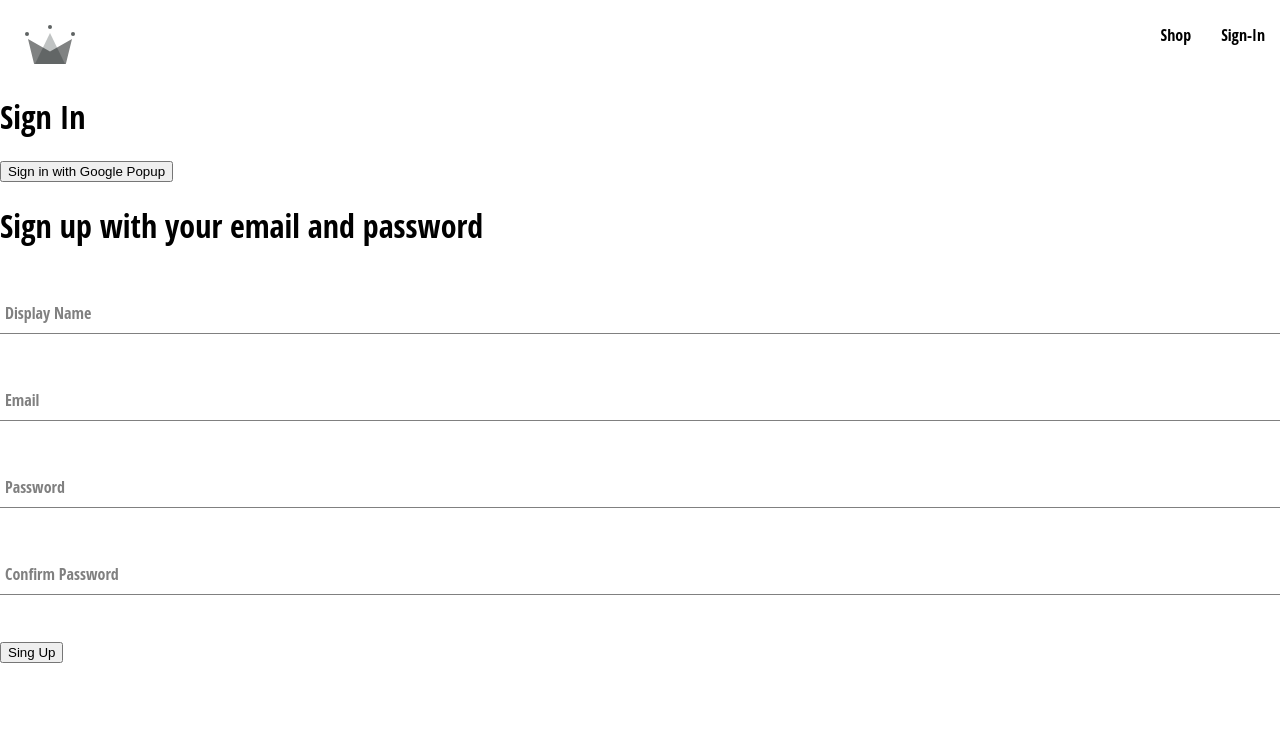
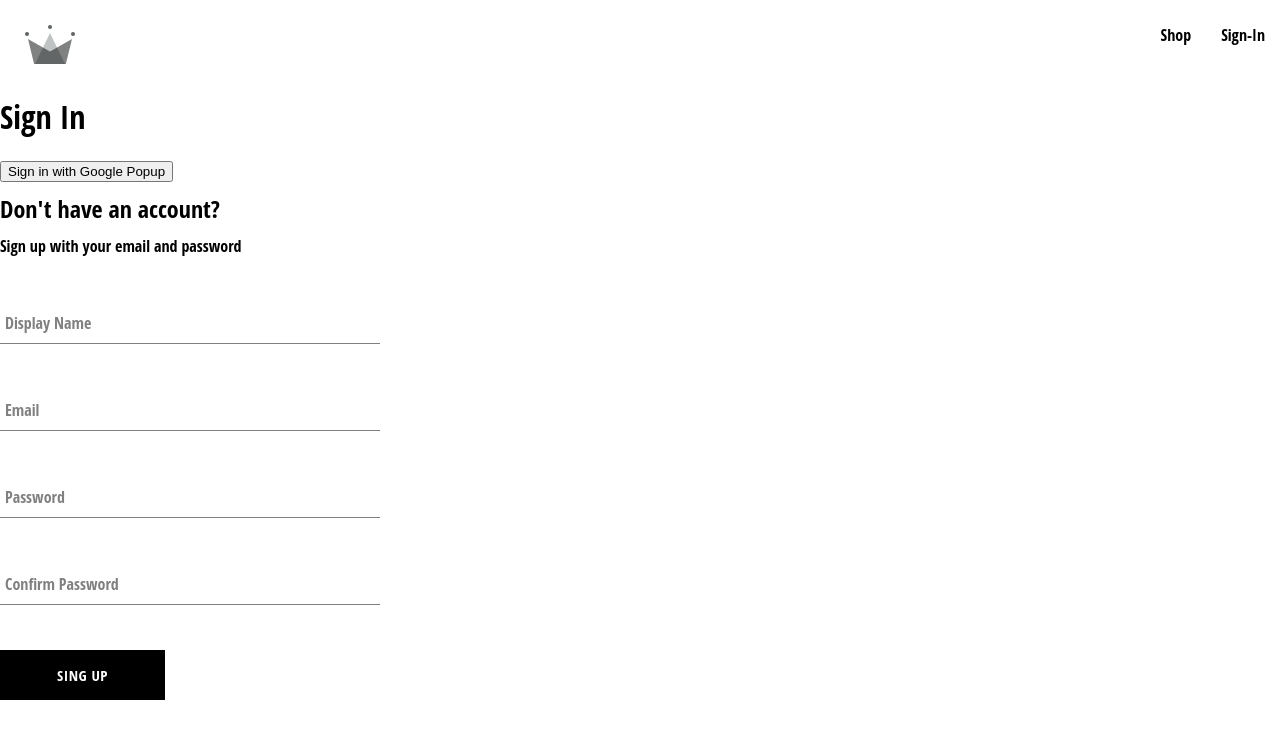
Before and after one commit to johnlundy94/capstone, a React (Create React App) app: page /sign-In in a window 1280 px wide. Shown: the top 738 px of the page. Built offline with nearby package versions, Linux system fonts and the light colour scheme.

Commit message:
Created a custom button component

```diff
--- /dev/null
+++ b/src/components/button/button.component.jsx
@@ -0,0 +1,19 @@
+import "./button.styles.scss";
+
+const BUTTON_TYPE_CLASSES = {
+  google: "google-sign-in",
+  inverted: "inverted",
+};
+
+const Button = ({ children, buttonType, ...otherProps }) => {
+  return (
+    <button
+      className={`button-container ${BUTTON_TYPE_CLASSES[buttonType]}`}
+      {...otherProps}
+    >
+      {children}
+    </button>
+  );
+};
+
+export default Button;
--- /dev/null
+++ b/src/components/button/button.styles.scss
@@ -0,0 +1,46 @@
+.button-container {
+  min-width: 165px;
+  width: auto;
+  height: 50px;
+  letter-spacing: 0.5px;
+  line-height: 50px;
+  padding: 0 35px 0 35px;
+  font-size: 15px;
+  background-color: black;
+  color: white;
+  text-transform: uppercase;
+  font-family: 'Open Sans Condensed';
+  font-weight: bolder;
+  border: none;
+  cursor: pointer;
+  display: flex;
+  justify-content: center;
+
+  &:hover {
+    background-color: white;
+    color: black;
+    border: 1px solid black;
+  }
+
+  &.google-sign-in {
+    background-color: #4285f4;
+    color: white;
+
+    &:hover {
+      background-color: #357ae8;
+      border: none;
+    }
+  }
+
+  &.inverted {
+    background-color: white;
+    color: black;
+    border: 1px solid black;
+
+    &:hover {
+      background-color: black;
+      color: white;
+      border: none;
+    }
+  }
+}
--- a/src/components/sign-up-form/sign-up-form.component.jsx
+++ b/src/components/sign-up-form/sign-up-form.component.jsx
@@ -1,11 +1,14 @@
 import { useState } from "react";
 
 import FormInput from "../form-input/form-input.component";
+import Button from "../button/button.component";
 
 import {
   createAuthUserWithEmailAndPassword,
   createUserDocumentFromAuth,
 } from "../../utils/firebase/firebase.utils";
+
+import "./sign-up-form.styles.scss";
 
 const defaultFormFields = {
   displayName: "",
@@ -52,8 +55,9 @@
   };
 
   return (
-    <div>
-      <h1>Sign up with your email and password</h1>
+    <div className="sign-up-container">
+      <h2>Don't have an account?</h2>
+      <span>Sign up with your email and password</span>
       <form onSubmit={handleSubmit}>
         <FormInput
           label="Display Name"
@@ -90,7 +94,7 @@
           name="confirmPassword"
           value={confirmPassword}
         />
-        <button type="submit">Sing Up</button>
+        <Button type="submit">Sing Up</Button>
       </form>
     </div>
   );
--- /dev/null
+++ b/src/components/sign-up-form/sign-up-form.styles.scss
@@ -0,0 +1,9 @@
+.sign-up-container {
+  display: flex;
+  flex-direction: column;
+  width: 380px;
+
+  h2 {
+    margin: 10px 0;
+  }
+}
```
